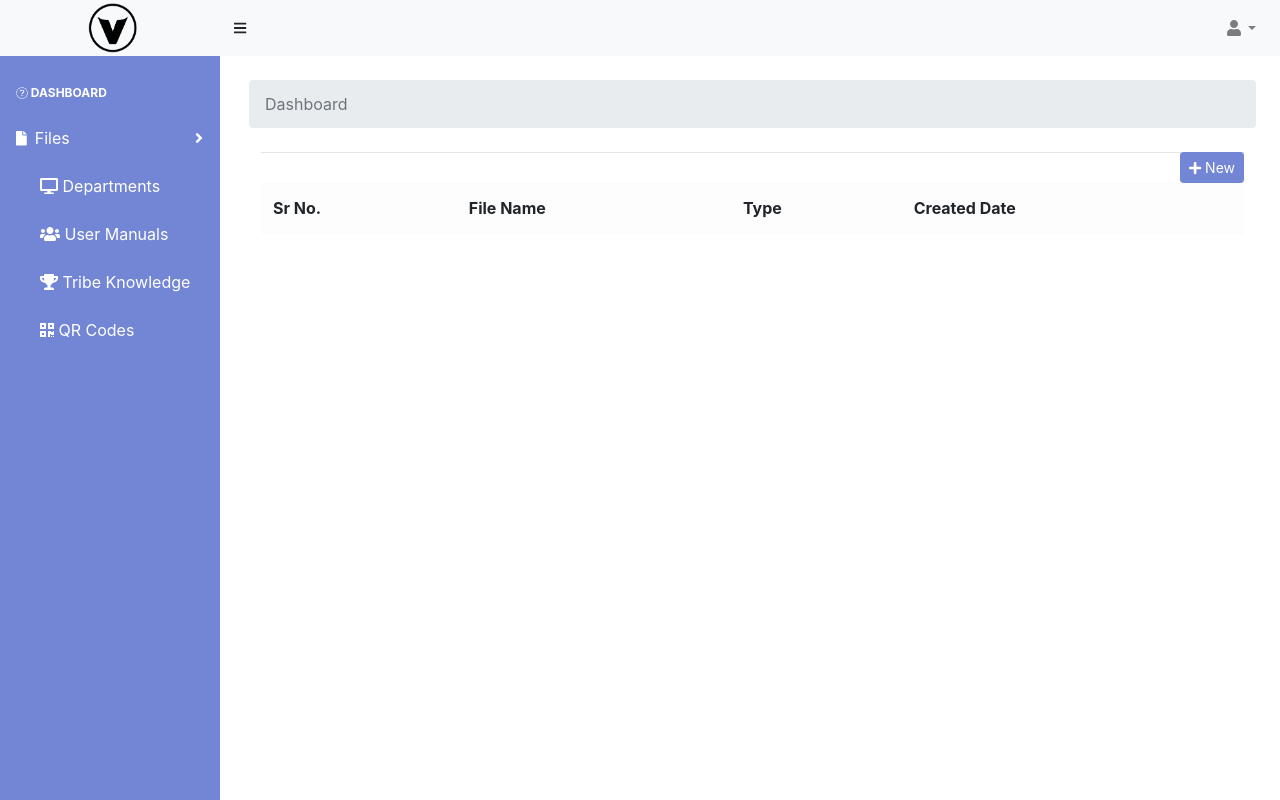
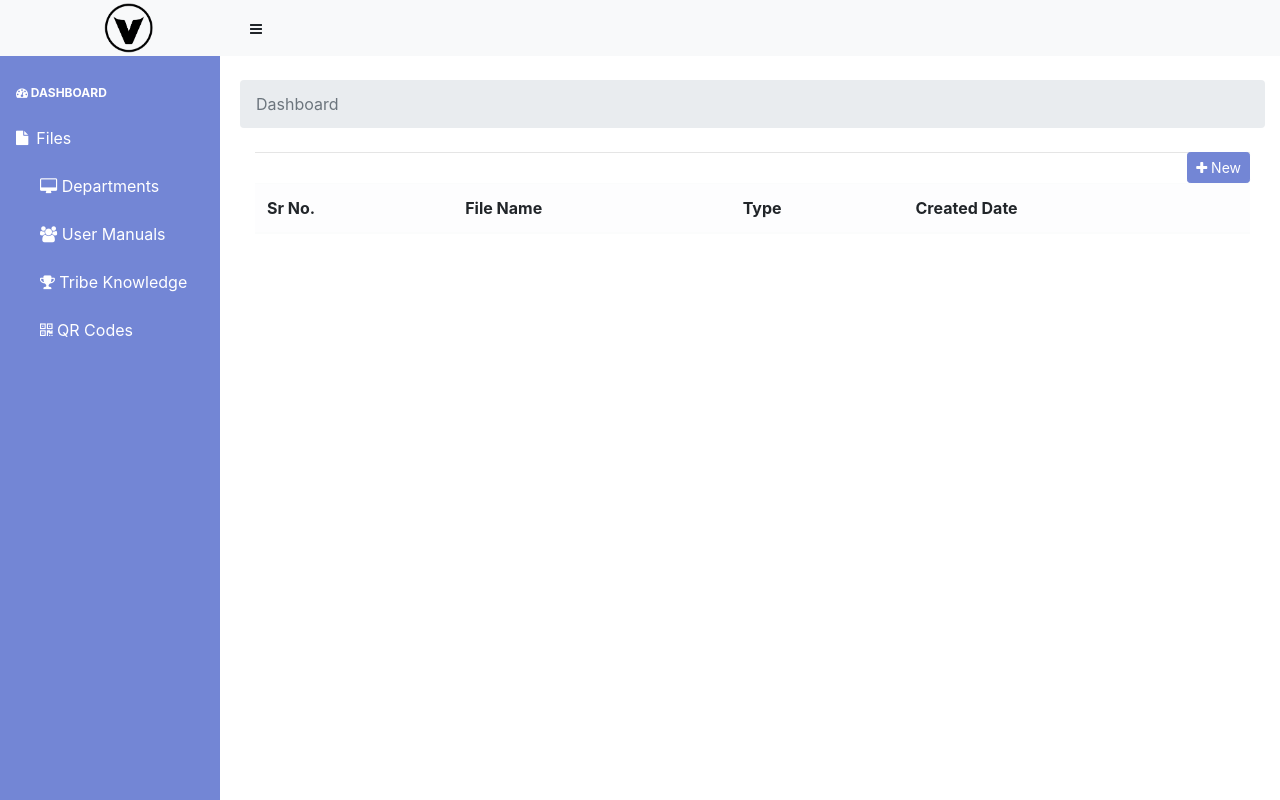
Before and after one commit to Mapplecode/Joseph, a Flask app: page / in a window 1280 px wide. Run offline with Flask 2, Linux system fonts and the light colour scheme; lists and menus that the app fills with data are empty; parts of the project's set-up code (start-up, migrations or seed data) failed here and were passed over; some libraries are stand-ins or nearby versions.

Commit message:
Changes Made

```diff
--- a/templates/dashboard.html
+++ b/templates/dashboard.html
@@ -9,8 +9,11 @@
         <title>Dashboard - SB Admin</title>
         <link rel="stylesheet" href="https://stackpath.bootstrapcdn.com/bootstrap/4.5.2/css/bootstrap.min.css" integrity="sha384-JcKb8q3iqJ61gNV9KGb8thSsNjpSL0n8PARn9HuZOnIxN0hoP+VmmDGMN5t9UJ0Z" crossorigin="anonymous">
         <link href="{{ url_for('static',filename='css/styles.css')}}" rel="stylesheet" />
-        <link href="https://cdn.datatables.net/1.10.20/css/dataTables.bootstrap4.min.css" rel="stylesheet" crossorigin="anonymous" />
-        <script src="https://cdnjs.cloudflare.com/ajax/libs/font-awesome/5.15.3/js/all.min.js" crossorigin="anonymous"></script>
+        <link rel="stylesheet" href="https://cdnjs.cloudflare.com/ajax/libs/font-awesome/4.7.0/css/font-awesome.min.css">
+        <link rel="stylesheet" href="https://maxcdn.bootstrapcdn.com/bootstrap/4.5.2/css/bootstrap.min.css">
+        <script src="https://ajax.googleapis.com/ajax/libs/jquery/3.5.1/jquery.min.js"></script>
+        <script src="https://cdnjs.cloudflare.com/ajax/libs/popper.js/1.16.0/umd/popper.min.js"></script>
+        <script src="https://maxcdn.bootstrapcdn.com/bootstrap/4.5.2/js/bootstrap.min.js"></script>
         <style>
         .wrapper {
             display: flex;
@@ -41,18 +44,18 @@
         <nav class="sb-topnav navbar navbar-expand navbar-light bg-light">
             <a class="navbar-brand" href="/"><img height="50px" class="rounded mx-auto d-block" src="./static/logo.png" alt="logo">
             </a>
-            <button class="btn btn-link btn-sm order-1 order-lg-0" id="sidebarToggle" href="#!"><i class="fas fa-bars"></i></button>
+            <button class="btn btn-link btn-sm order-1 order-lg-0" id="sidebarToggle" href="#!"><i class="fa fa-bars"></i></button>
             <!-- Navbar Search-->
-            <form class="d-none d-md-inline-block form-inline ml-auto mr-0 mr-md-3 my-2 my-md-0">
+            <!-- <form class="d-none d-md-inline-block form-inline ml-auto mr-0 mr-md-3 my-2 my-md-0"> -->
                 <!-- <div class="input-group">
                     <input class="form-control" type="text" placeholder="Search for..." aria-label="Search" aria-describedby="basic-addon2" />
                     <div class="input-group-append">
                         <button class="btn btn-primary" type="button"><i class="fas fa-search"></i></button>
                     </div>
                 </div> -->
-            </form>
+            <!-- </form> -->
             <!-- Navbar-->
-            <ul class="navbar-nav ml-auto ml-md-0">
+            <!-- <ul class="navbar-nav ml-auto ml-md-0">
                 <li class="nav-item dropdown">
                     <a class="nav-link dropdown-toggle" id="userDropdown" href="#!" role="button" data-toggle="dropdown" aria-haspopup="true" aria-expanded="false"><i class="fas fa-user fa-fw"></i></a>
                 </li>
@@ -62,7 +65,7 @@
                     <div class="dropdown-divider"></div>
                     <a class="dropdown-item" href="">Logout</a>
                 </div>
-            </ul>
+            </ul> -->
         </nav>
         <div id="layoutSidenav">
             <div id="layoutSidenav_nav">
@@ -71,9 +74,9 @@
                         <div class="nav">
                             <div class="sb-sidenav-menu-heading"><a href="/"><i class="fa fa-tachometer" aria-hidden="true"></i> Dashboard</a></div>
                             <a class="nav-link collapsed" href="#" data-toggle="collapse" data-target="#collapseLayouts" aria-expanded="false" aria-controls="collapseLayouts">
-                                <div class="sb-nav-link-icon"><i class="fas fa-file"></i></div>
+                                <div class="sb-nav-link-icon"><i class="fa fa-file"></i></div>
                                 Files
-                                <div class="sb-sidenav-collapse-arrow"><i class="fas fa-angle-down"></i></div>
+                                <!-- <div class="sb-sidenav-collapse-arrow"><i class="fas fa-down"></i></div> -->
                             </a>
                             <!-- <div class="collapse" id="collapseLayouts" aria-labelledby="headingOne" data-parent="#sidenavAccordion"> -->
                                 <nav class="sb-sidenav-menu-nested nav">
@@ -198,6 +201,16 @@
                                                 <input class="btn btn-secondary" type="file" name="files[]" multiple="true" autocomplete="off" required>
                                             </p>
                                         </dl>
+                                        <div class="dropdown">
+                                            <button class="btn btn-secondary dropdown-toggle" type="button" id="dropdownMenuButton" data-toggle="dropdown" aria-haspopup="true" aria-expanded="false">
+                                              Dropdown button
+                                            </button>
+                                            <div class="dropdown-menu" aria-labelledby="dropdownMenuButton">
+                                              <a class="dropdown-item" href="#">Action</a>
+                                              <a class="dropdown-item" href="#">Another action</a>
+                                              <a class="dropdown-item" href="#">Something else here</a>
+                                            </div>
+                                          </div>
                                         </div>
                                         <div class="modal-footer">
                                           <button type="button" class="btn btn-secondary" data-dismiss="modal">Close</button>
```
